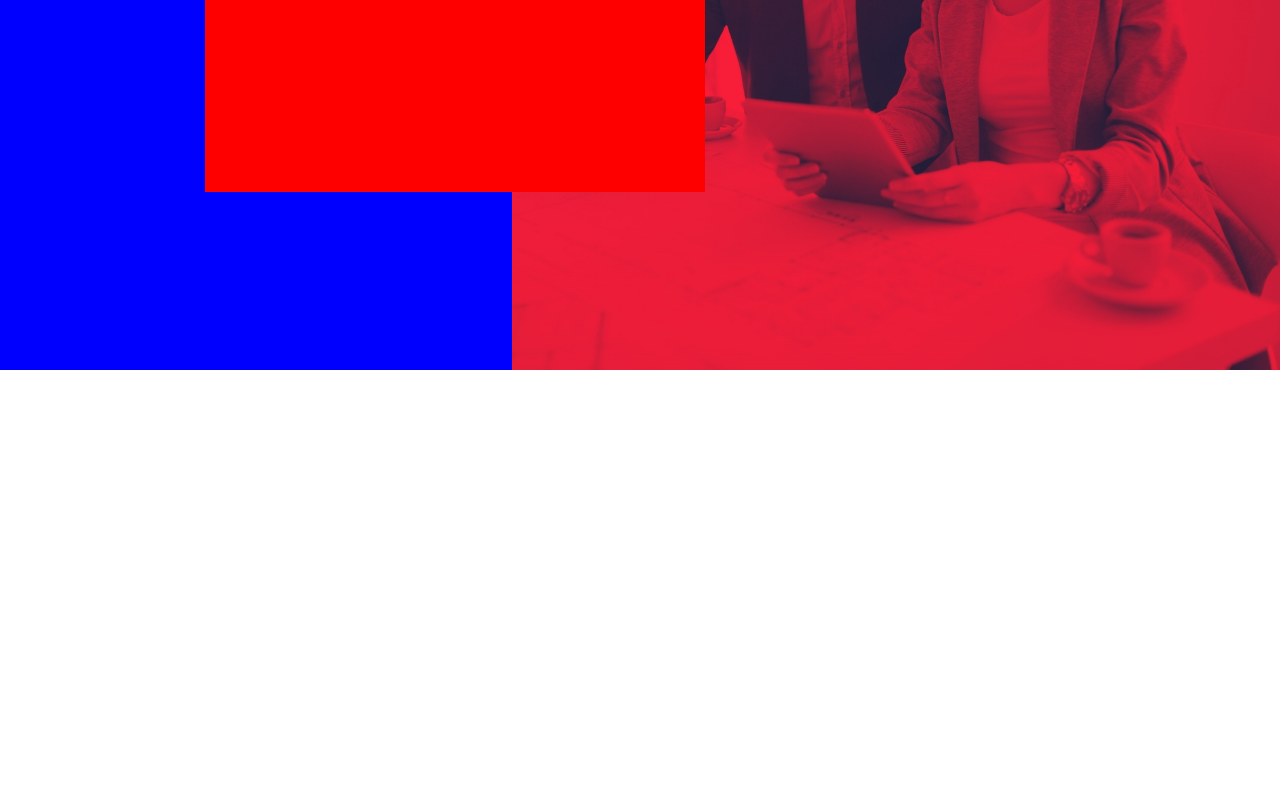
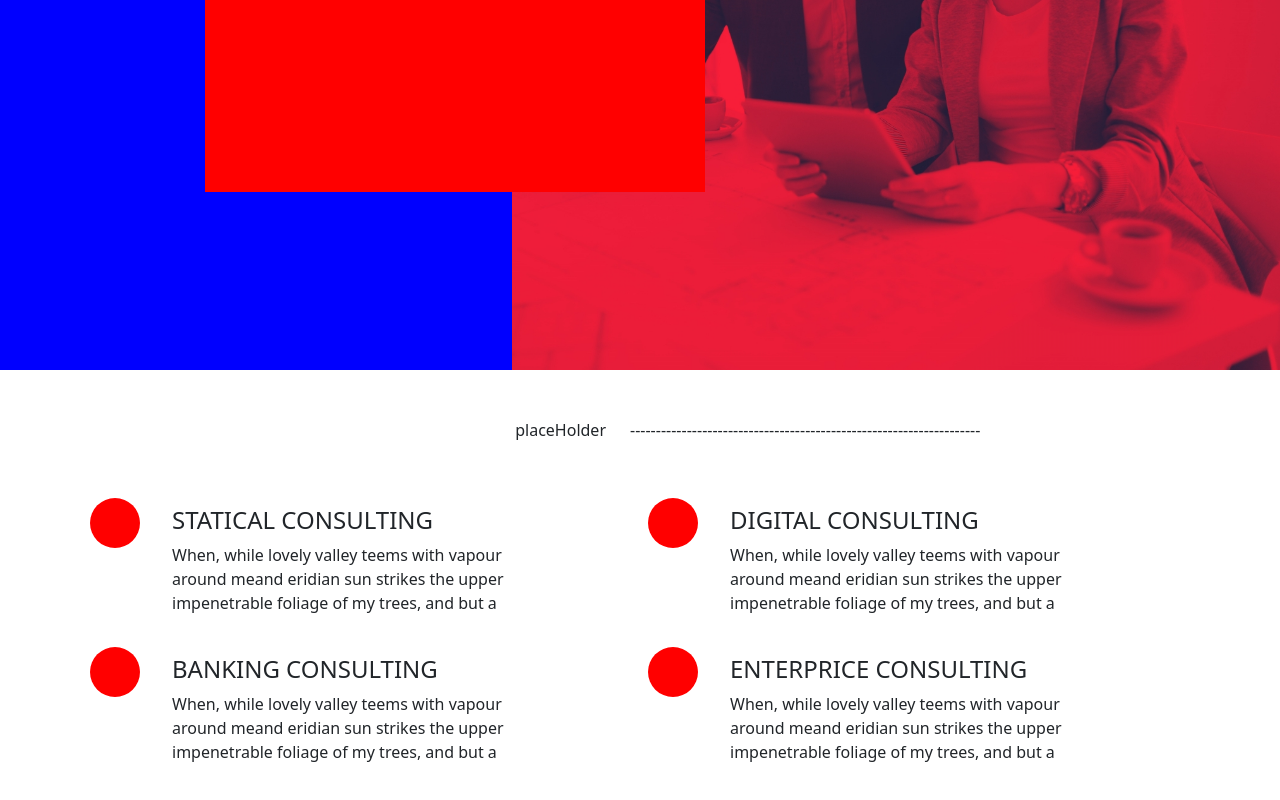
Before and after one commit to alessandromarangoni/proj-html-vuejs, a Vue app: page / in a window 1280 px wide. Shown: the part 336-1136 px from the top of the page. Before the commit the page ends 800 px from the top, so only its background shows below. Built offline with nearby package versions, Linux system fonts and the light colour scheme.

Commit message:
section 1 main (no style)

```diff
--- a/src/components/mainSectionApp.vue
+++ b/src/components/mainSectionApp.vue
@@ -1,9 +1,20 @@
 <script>
+import section1 from './section1.vue';
+import section2 from './section2.vue';
+import section3 from './section3.vue';
+
 export default {
-    name: "mainSectionApp"
+    name: "mainSectionApp",
+    components: {
+        section1,
+        section2,
+        section3,
+    }
 }
 </script>
-<template></template>
+<template>
+    <section1 />
+</template>
 <style scoped lang="scss">
 @use '../style.scss'
 </style>
--- /dev/null
+++ b/src/components/section1.vue
@@ -0,0 +1,74 @@
+<script>
+export default {
+    name: "section1",
+    data() {
+        return {
+            cards: [{
+                title: 'STATICAL CONSULTING',
+                img: 'missing',
+                text: 'When, while lovely valley teems with vapour around meand eridian sun strikes the upper impenetrable foliage of my trees, and but a'
+            }, {
+                title: 'DIGITAL CONSULTING',
+                img: 'missing',
+                text: 'When, while lovely valley teems with vapour around meand eridian sun strikes the upper impenetrable foliage of my trees, and but a'
+            }, {
+                title: 'BANKING CONSULTING',
+                img: 'missing',
+                text: 'When, while lovely valley teems with vapour around meand eridian sun strikes the upper impenetrable foliage of my trees, and but a'
+            }, {
+                title: 'ENTERPRICE CONSULTING',
+                img: 'missing',
+                text: 'When, while lovely valley teems with vapour around meand eridian sun strikes the upper impenetrable foliage of my trees, and but a'
+            }]
+        }
+    }
+}
+</script>
+<template>
+    <div class="container m-5">
+        <div class="row justify-content-end">
+            <div class="col-4 d-flex justify-content-end">
+                <span>
+                    placeHolder
+                </span>
+            </div>
+            <div class="col-6">
+                --------------------------------------------------------------------
+            </div>
+        </div>
+    </div>
+    <div class="container mt-5">
+        <div class="row d-flex justify-content-between flex-wrap pb-5">
+            <div class="col-12 d-flex flex-wrap pb-5">
+                <template v-for="card in this.cards ">
+                    <div class="d-flex card_items align-items-start">
+                        <div class="img-wrapper m-2 me-4"></div>
+                        <div class="p-2">
+                            <h4 class="pt-2">{{ card.title }}</h4>
+                            <p class="pe-4 card_text">{{ card.text }}</p>
+                        </div>
+                    </div>
+                </template>
+            </div>
+        </div>
+    </div>
+    <div class="container">
+
+    </div>
+</template>
+<style scoped lang="scss">
+.card_items {
+    width: 50%;
+}
+
+.img-wrapper {
+    min-width: 50px;
+    height: 50px;
+    background-color: red;
+    border-radius: 50%;
+}
+
+.card_text {
+    max-width: 80%;
+}
+</style>
```
